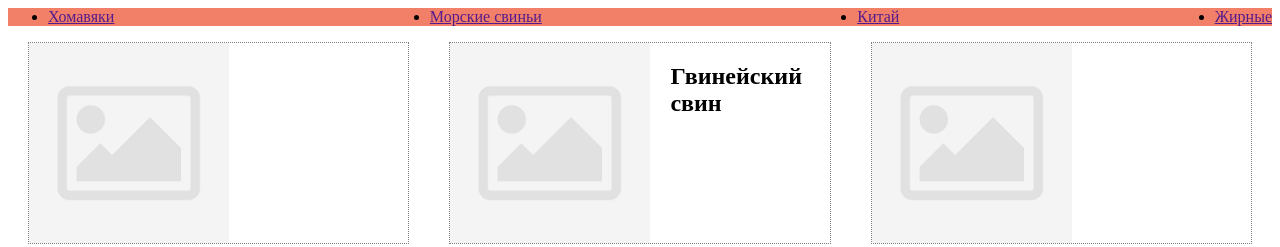
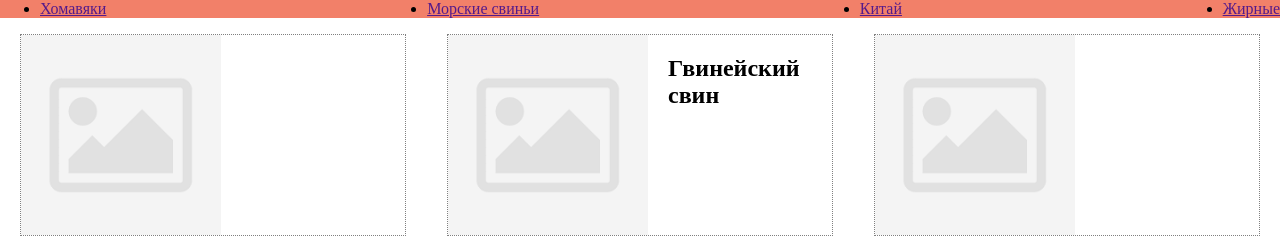
Before and after one commit to Bomj2222/funma1, a plain HTML site: page index.html in a window 1280 px wide. Drawn offline with Linux system fonts and the light colour scheme.

Commit message:
Update styles.css

```diff
--- a/styles.css
+++ b/styles.css
@@ -1,6 +1,6 @@
 body{
   padding:0px;
-  margine:0px;
+  margin:0px;
 }
 .wrapper {
   display:flex;
```
